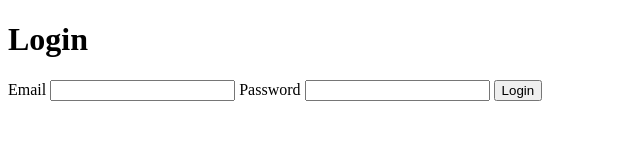
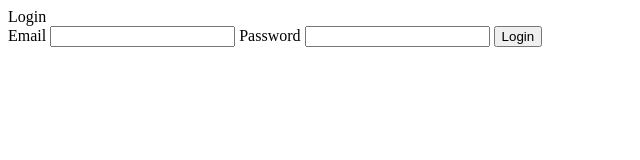
Before and after one commit to geraldstanje/web_app, a plain HTML site: page webserver/templates/index.html in a window 1280 px wide. Shown: the whole page, without its empty margins (0-640 px from the left). Drawn offline with Linux system fonts and the light colour scheme.

Commit message:
changed index page

```diff
--- a/webserver/templates/index.html
+++ b/webserver/templates/index.html
@@ -5,12 +5,12 @@
 <title>Music Album Collections</title>
 </head>
 <body>
-<h1>Login</h1>
+Login<BR>
 <form method="post" action="/login">
-    <label for="email">Email</label>
-    <input type="text" id="email" name="email">
-    <label for="password">Password</label>
-    <input type="password" id="password" name="password">
-    <button type="submit">Login</button>
+  <label for="email">Email</label>
+  <input type="text" id="email" name="email">
+  <label for="password">Password</label>
+  <input type="password" id="password" name="password">
+  <button type="submit">Login</button>
 </form>
 </html>
```
